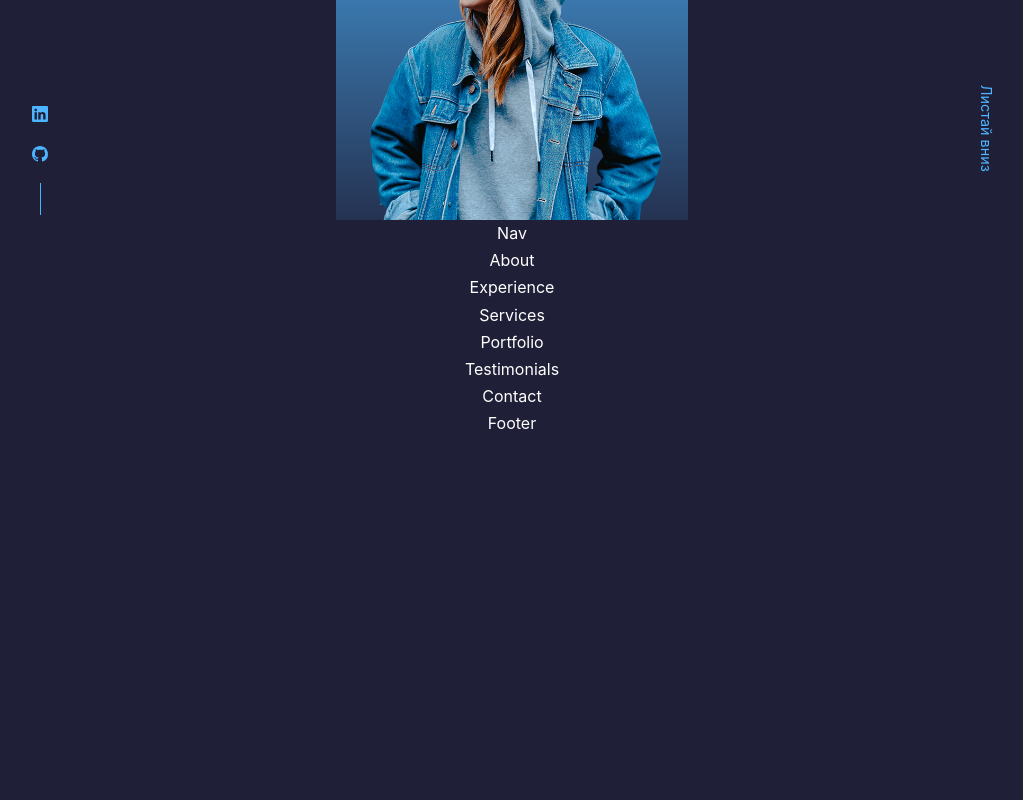
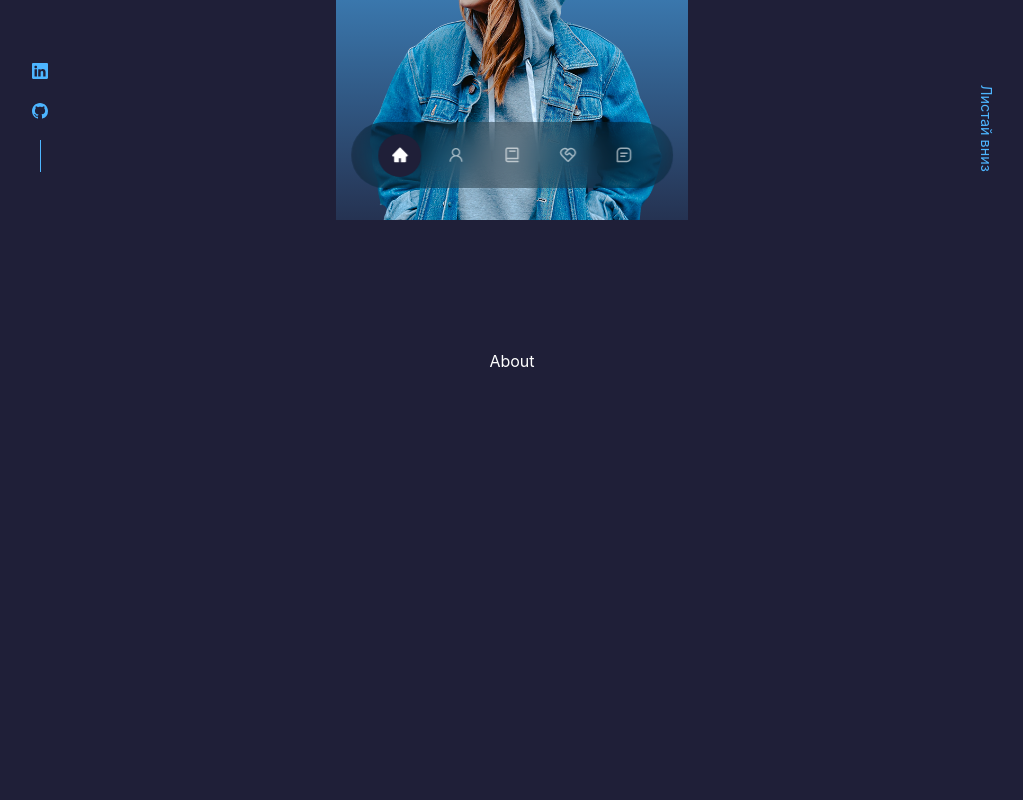
Before and after one commit to Butterzzz/personal-portfolio, a React (Create React App) app: page / in a window 1280 px wide. Shown: the part 580-1380 px from the top of the page, without its empty margins (128-1151 px from the left). Before the commit the page ends 1018 px from the top, so only its background shows below. Built offline with nearby package versions, Linux system fonts and the light colour scheme.

Commit message:
feat: Nav component completed

```diff
--- a/src/components/about/About.jsx
+++ b/src/components/about/About.jsx
@@ -3,7 +3,7 @@ import './about.css';
 
 function About() {
     return (
-        <div>About</div>
+        <section id="about">About</section>
     )
 }
 
--- a/src/components/contact/Contact.jsx
+++ b/src/components/contact/Contact.jsx
@@ -3,7 +3,7 @@ import './contact.css';
 
 function Contact() {
     return (
-        <div>Contact</div>
+        <section id="contact">Contact</section>
     )
 }
 
--- a/src/components/experience/Experience.jsx
+++ b/src/components/experience/Experience.jsx
@@ -3,7 +3,7 @@ import './experience.css';
 
 function Experience() {
     return (
-        <div>Experience</div>
+        <section id="experience">Experience</section>
     )
 }
 
--- a/src/components/footer/Footer.jsx
+++ b/src/components/footer/Footer.jsx
@@ -3,7 +3,7 @@ import './footer.css';
 
 function Footer() {
     return (
-        <div>Footer</div>
+        <footer>Footer</footer>
     )
 }
 
--- a/src/components/header/header.css
+++ b/src/components/header/header.css
@@ -28,7 +28,7 @@ header {
     gap: 0.8rem;
     position: absolute;
     left: 0;
-    bottom: 0.3rem;
+    bottom: 3rem;
 }
 
 .header__socials::after {
--- a/src/components/nav/Nav.jsx
+++ b/src/components/nav/Nav.jsx
@@ -1,9 +1,20 @@
-import React from "react";
+import React, { useState } from "react";
 import './nav.css';
+import { AiFillHome, AiOutlineUser } from 'react-icons/ai';
+import { BiBook, BiMessageSquareDetail } from 'react-icons/bi';
+import { RiServiceLine } from 'react-icons/ri';
 
 function Nav() {
+    const[activeNav, setActiveNav] = useState('#');
+
     return (
-        <div>Nav</div>
+        <nav>
+            <a href="#" className={activeNav === '#' ? 'active' : ''} onClick={() => setActiveNav('#')}><AiFillHome /></a>
+            <a href="#about" className={activeNav === '#about' ? 'active' : ''} onClick={() => setActiveNav('#about')}><AiOutlineUser /></a>
+            <a href="#experience" className={activeNav === '#experience' ? 'active' : ''} onClick={() => setActiveNav('#experience')}><BiBook /></a>
+            <a href="#services" className={activeNav === '#services' ? 'active' : ''} onClick={() => setActiveNav('#services')}><RiServiceLine /></a>
+            <a href="#contact" className={activeNav === '#contact' ? 'active' : ''} onClick={() => setActiveNav('#contact')}><BiMessageSquareDetail /></a>
+        </nav>
     )
 }
 
--- a/src/components/nav/nav.css
+++ b/src/components/nav/nav.css
@@ -0,0 +1,33 @@
+nav {
+    background-color: rgba(0, 0, 0, 0.3);
+    width: max-content;
+    display: block;
+    padding: 0.7rem 1.7rem;
+    z-index: 2;
+    position: fixed;
+    left: 50%;
+    transform: translateX(-50%);
+    bottom: 2rem;
+    display: flex;
+    gap: 0.8rem;
+    border-radius: 3rem;
+    backdrop-filter: blur(15px);
+}
+
+nav a {
+    background: transparent;
+    padding: 0.8rem;
+    border-radius: 50%;
+    display: flex;
+    color: var(--color-light);
+    font-size: 1.1rem;
+}
+
+nav a:hover {
+    background: rgba(0, 0, 0, 0.3);
+}
+
+nav a.active {
+    background: var(--color-bg);
+    color: var(--color-white);
+}
--- a/src/components/portfolio/Portfolio.jsx
+++ b/src/components/portfolio/Portfolio.jsx
@@ -3,7 +3,7 @@ import './portfolio.css';
 
 function Portfolio() {
     return (
-        <div>Portfolio</div>
+        <section id="portfolio">Portfolio</section>
     )
 }
 
--- a/src/components/services/Services.jsx
+++ b/src/components/services/Services.jsx
@@ -3,7 +3,7 @@ import './services.css';
 
 function Services() {
     return (
-        <div>Services</div>
+        <section id="services">Services</section>
     )
 }
 
--- a/src/components/testimonials/Testimonials.jsx
+++ b/src/components/testimonials/Testimonials.jsx
@@ -3,7 +3,7 @@ import './testimonials.css';
 
 function Testimonials() {
     return (
-        <div>Testimonials</div>
+        <section id="testimonials">Testimonials</section>
     )
 }
 
--- a/src/index.css
+++ b/src/index.css
@@ -60,6 +60,7 @@ h1 {
 
 section {
   margin-top: 8rem;
+  height: 100vh;
 }
 
 section>h2,
```
